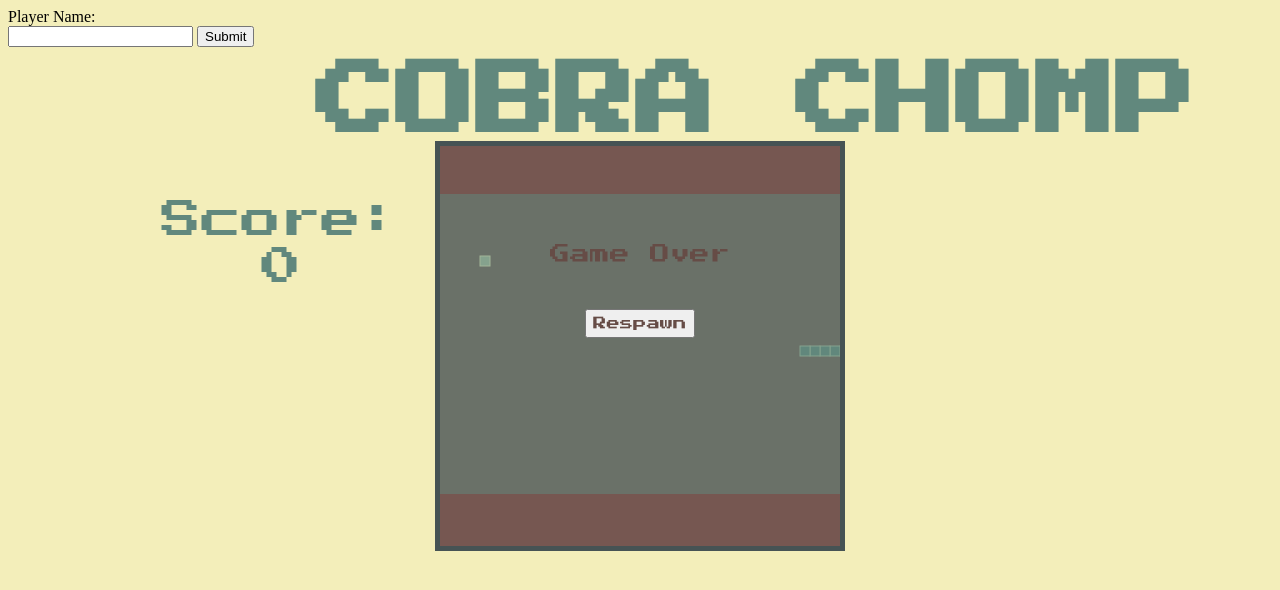
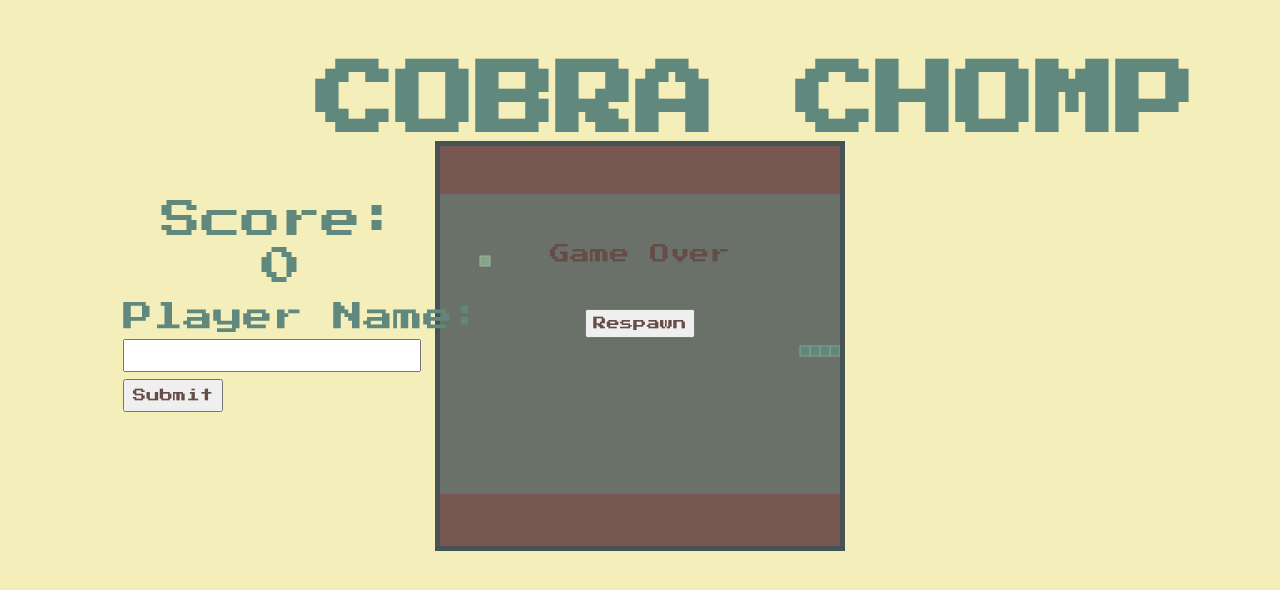
Before and after one commit to mbanks94/Cobra-Chomp, a website: page public/index.html in a window 1280 px wide. Drawn offline with Linux system fonts and the light colour scheme.

Commit message:
Styled name input field

```diff
--- a/public/styles.css
+++ b/public/styles.css
@@ -29,6 +29,27 @@ body {
 #playerScore {
     margin-top: 3%;
 }
+.nameInput {
+    position: absolute;
+    margin-top: 23%;
+    margin-left: 9%;
+    color: rgb(97, 136, 125);
+    font-family: 'Press Start 2P', cursive;
+    font-size: 30px;
+}
+.inputAndBtn {
+
+}
+.input {
+    font-family: 'Press Start 2P', cursive;
+    color: rgb(102, 76, 70);
+    padding: 2%;
+}
+.btn {
+    font-family: 'Press Start 2P', cursive;
+    color: rgb(102, 76, 70);
+    padding: 2%;
+}
 #gameOver {
     position: absolute;
     top: 43%;
```
